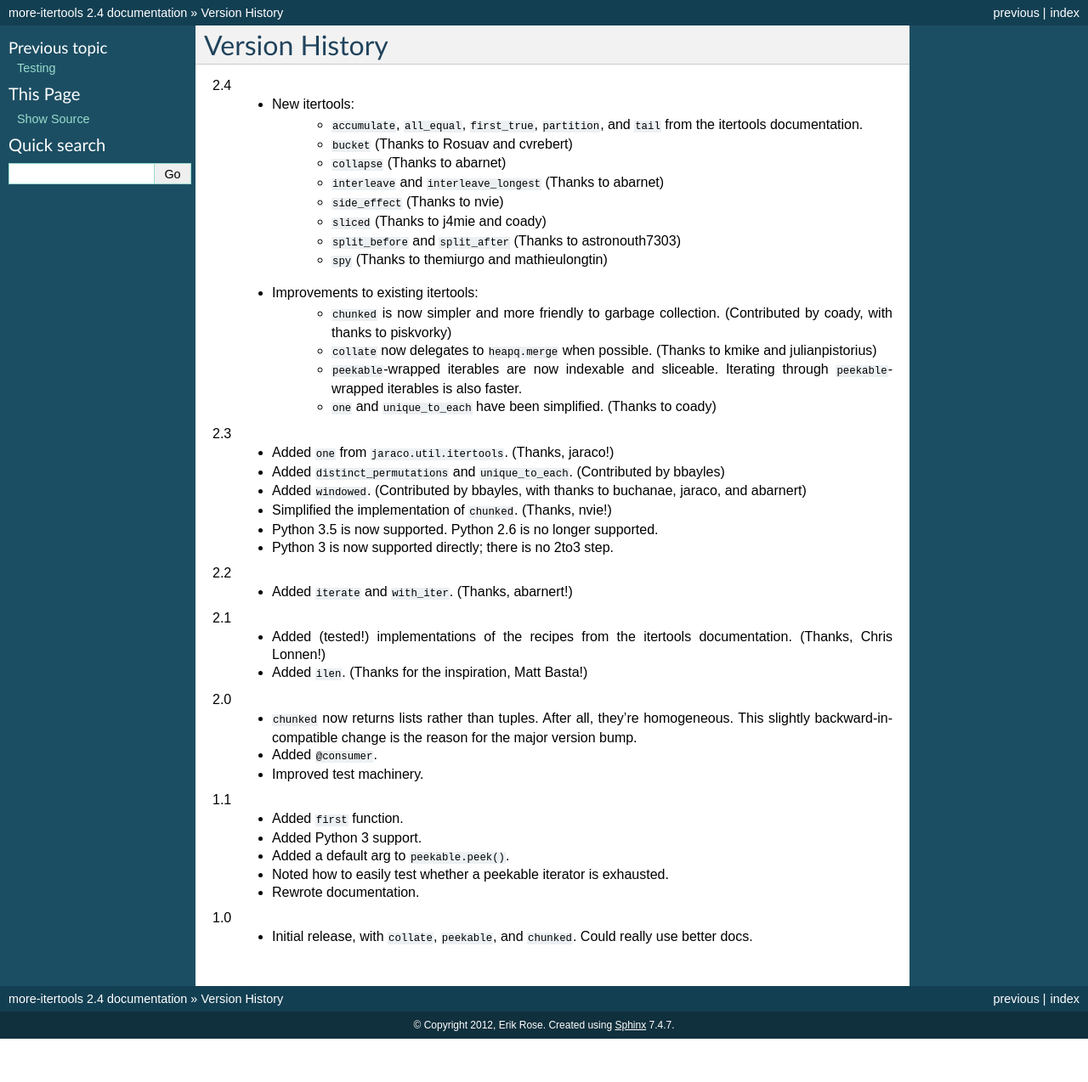
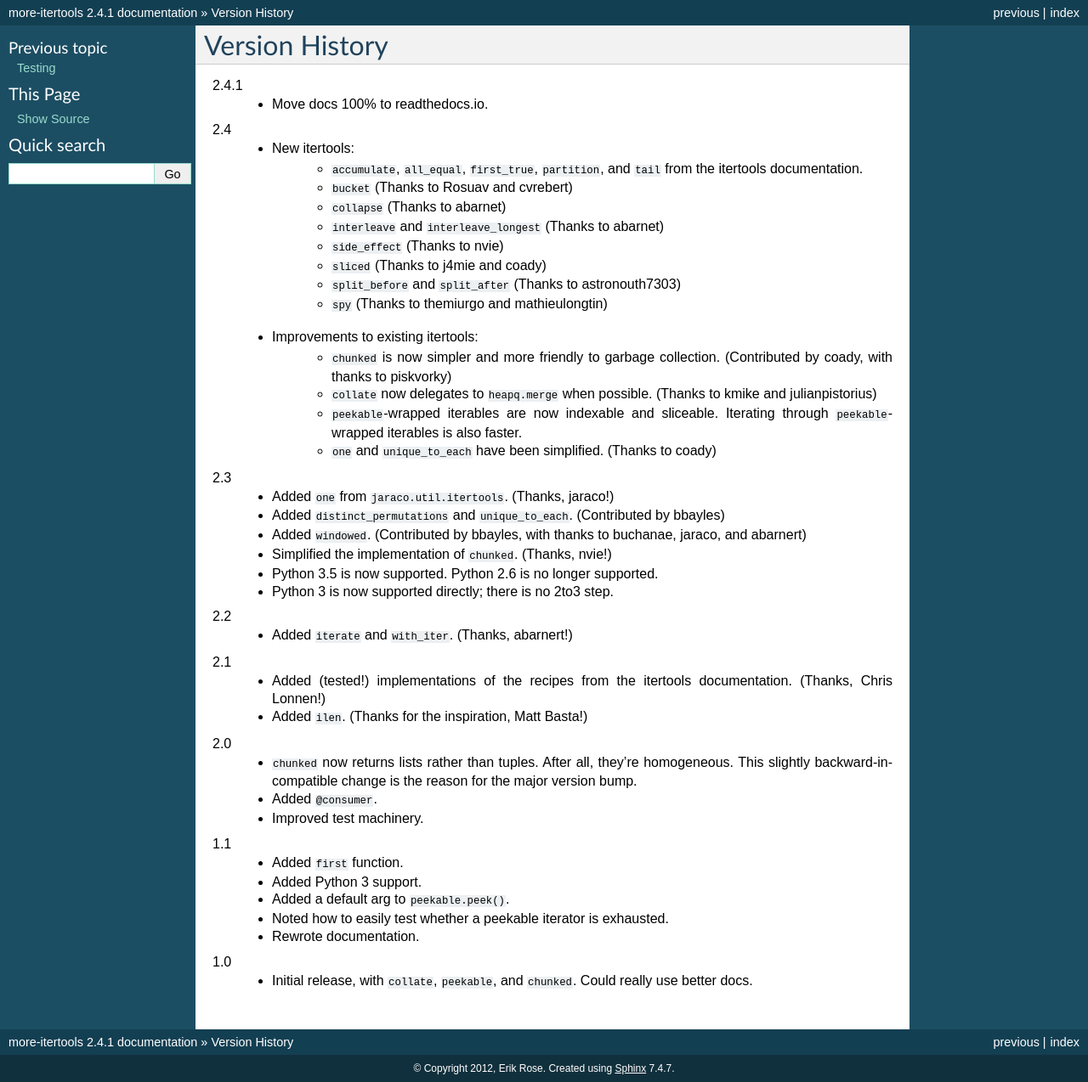
Before and after one commit to more-itertools/more-itertools, a Sphinx documentation site: the page built from docs/versions.rst, in a window 1280 px wide. Shown: the whole page at 85% size. Built offline with Sphinx 7.4.7, drawn with Linux system fonts in a browser that asks for light colours; before the commit the page ends 1223 px from its top, so only the background shows below that.

Commit message:
Bump version to 2.4.1 so I can update the docs link on the PyPI page.
`python setup.py register` is no longer supported by the server.

```diff
--- a/docs/conf.py
+++ b/docs/conf.py
@@ -48,7 +48,7 @@
 # built documents.
 #
 # The short X.Y version.
-version = '2.4'
+version = '2.4.1'
 # The full version, including alpha/beta/rc tags.
 release = version
 
--- a/docs/versions.rst
+++ b/docs/versions.rst
@@ -1,6 +1,9 @@
 ===============
 Version History
 ===============
+
+2.4.1
+    * Move docs 100% to readthedocs.io.
 
 2.4
     * New itertools:
--- a/setup.py
+++ b/setup.py
@@ -10,7 +10,7 @@
 
 setup(
     name='more-itertools',
-    version='2.4',
+    version='2.4.1',
     description='More routines for operating on iterables, beyond itertools',
     long_description=open('README.rst').read() + '\n\n' +
                      '\n'.join(open('docs/versions.rst').read()
```
